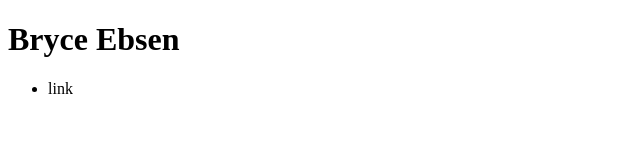
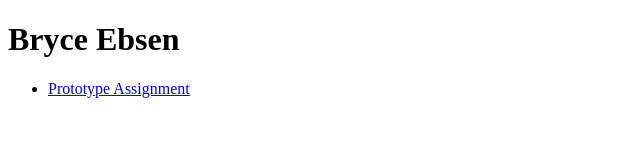
Before and after one commit to BryceEbsen/ifsc-1310, a plain HTML site: page index.html in a window 1280 px wide. Shown: the whole page, without its empty margins (0-640 px from the left). Drawn offline with Linux system fonts and the light colour scheme.

Commit message:
added prototype assignment

```diff
--- a/index.html
+++ b/index.html
@@ -14,7 +14,7 @@
   <h1>Bryce Ebsen</h1>
   <nav>
     <ul>
-      <li><a herf="prototype/index.html"></a>link</li>
+      <li><a href="prototype/index.html">Prototype Assignment</a></li>
     </ul>
   </nav>
 </body>
```
